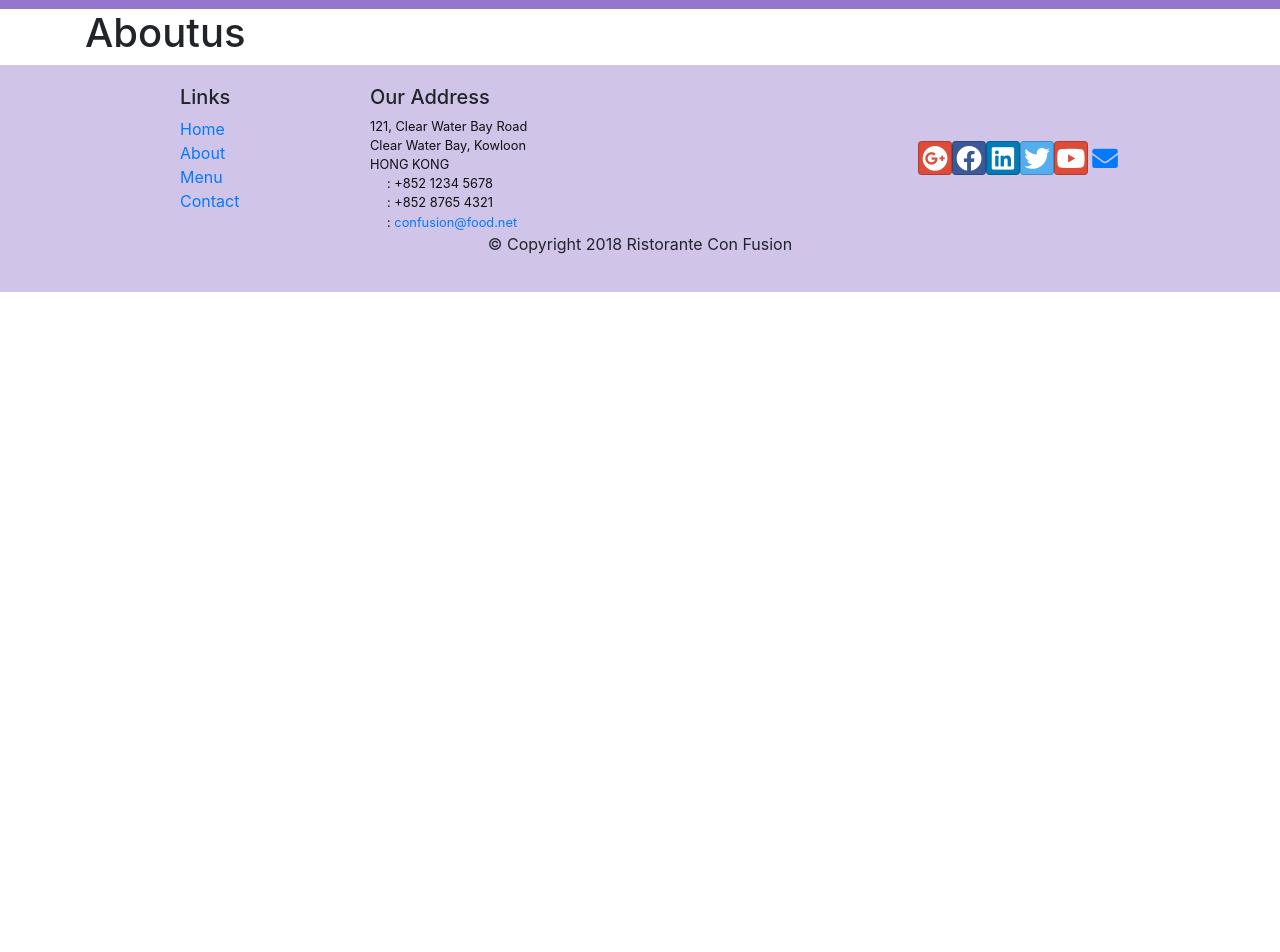
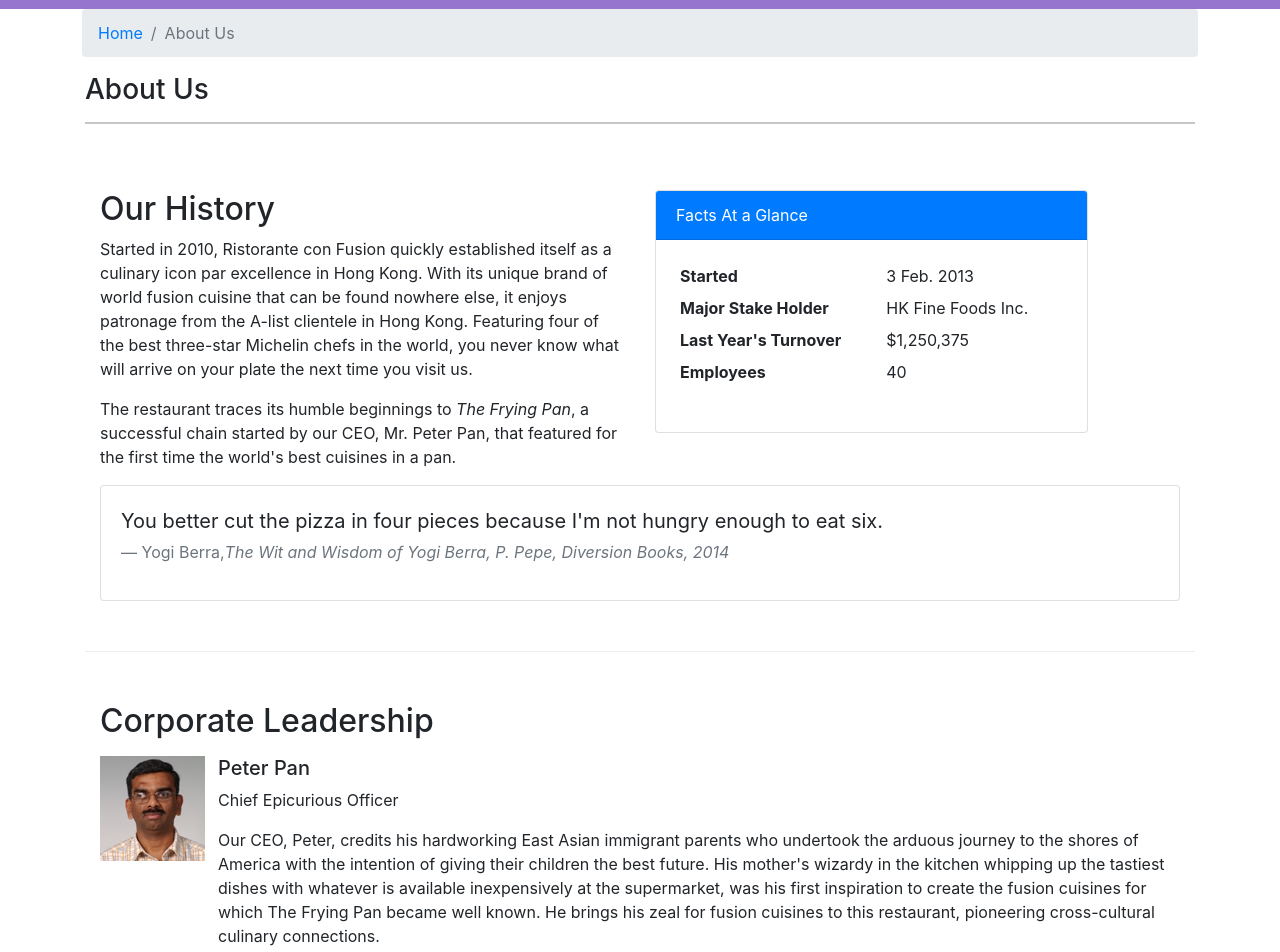
Before and after one commit to Dghost32/confusion-react, a React (Create React App) app: page /aboutus in a window 1280 px wide. Shown: the part 340-1292 px from the top of the page. Before the commit the page ends 800 px from the top, so only its background shows below. Built offline with nearby package versions, Linux system fonts and the light colour scheme.

Commit message:
ASSIGNMENT 3

```diff
--- a/src/Components/Main.js
+++ b/src/Components/Main.js
@@ -30,7 +30,7 @@
           />
         </Route>
         <Route exact path="/aboutus">
-          <AboutUsPage />
+          <AboutUsPage leaders={LEADERS}/>
         </Route>
         <Route exact path="/menu">
           <MenuPage dishes={DISHES} />
--- a/src/Components/Pages/AboutUsPage.js
+++ b/src/Components/Pages/AboutUsPage.js
@@ -1,11 +1,109 @@
 import React from "react";
+import { Breadcrumb, Card, Media } from "react-bootstrap";
+import { Link } from "react-router-dom";
 
-let AboutUsPage = () => {
+let AboutUsPage = ({ leaders }) => {
+  const leadersList = leaders.map((leader) => (
+    <LeaderCard key={leader.id} leader={leader} />
+  ));
+
   return (
     <div className="container">
-      <h1>Aboutus</h1>
+      <div className="row">
+        <Breadcrumb>
+          <Link className="breadcrumb-item" to="/">
+            Home
+          </Link>
+          <Breadcrumb.Item active>About Us</Breadcrumb.Item>
+        </Breadcrumb>
+        <div className="col-12">
+          <h3>About Us</h3>
+          <hr />
+        </div>
+      </div>
+      <div className="row row-content">
+        <div className="col-12 col-md-6">
+          <h2>Our History</h2>
+          <p>
+            Started in 2010, Ristorante con Fusion quickly established itself as
+            a culinary icon par excellence in Hong Kong. With its unique brand
+            of world fusion cuisine that can be found nowhere else, it enjoys
+            patronage from the A-list clientele in Hong Kong. Featuring four of
+            the best three-star Michelin chefs in the world, you never know what
+            will arrive on your plate the next time you visit us.
+          </p>
+          <p>
+            The restaurant traces its humble beginnings to{" "}
+            <em>The Frying Pan</em>, a successful chain started by our CEO, Mr.
+            Peter Pan, that featured for the first time the world's best
+            cuisines in a pan.
+          </p>
+        </div>
+        <div className="col-12 col-md-5">
+          <Card>
+            <Card.Header className="bg-primary text-white">
+              Facts At a Glance
+            </Card.Header>
+            <Card.Body>
+              <dl className="row p-1">
+                <dt className="col-6">Started</dt>
+                <dd className="col-6">3 Feb. 2013</dd>
+                <dt className="col-6">Major Stake Holder</dt>
+                <dd className="col-6">HK Fine Foods Inc.</dd>
+                <dt className="col-6">Last Year's Turnover</dt>
+                <dd className="col-6">$1,250,375</dd>
+                <dt className="col-6">Employees</dt>
+                <dd className="col-6">40</dd>
+              </dl>
+            </Card.Body>
+          </Card>
+        </div>
+        <div className="col-12">
+          <Card>
+            <Card.Body className="bg-faded">
+              <blockquote className="blockquote">
+                <p className="mb-0">
+                  You better cut the pizza in four pieces because I'm not hungry
+                  enough to eat six.
+                </p>
+                <footer className="blockquote-footer mt-1">
+                  Yogi Berra,
+                  <cite title="Source Title">
+                    The Wit and Wisdom of Yogi Berra, P. Pepe, Diversion Books,
+                    2014
+                  </cite>
+                </footer>
+              </blockquote>
+            </Card.Body>
+          </Card>
+        </div>
+      </div>
+      <div className="row row-content">
+        <div className="col-12">
+          <h2>Corporate Leadership</h2>
+        </div>
+        {leadersList}
+      </div>
     </div>
   );
 };
 
+let LeaderCard = ({ leader }) => {
+  const { image, name, designation, description } = leader;
+  return (
+    <Media className="col-12 mt-2">
+      <img className="mr-3" src={image} alt={name} />
+      <Media.Body>
+        <div className="row">
+          <h5>{name}</h5>
+          <p>{designation}</p>
+        </div>
+        <div className="row">
+          <p>{description}</p>
+        </div>
+      </Media.Body>
+    </Media>
+  );
+};
+
 export default AboutUsPage;
--- a/src/Components/Pages/ContactUsPage.js
+++ b/src/Components/Pages/ContactUsPage.js
@@ -7,9 +7,9 @@
     <div className="container">
       <div className="row">
         <Breadcrumb className="col-12">
-          <Breadcrumb.Item>
-            <Link to="/">Home</Link>
-          </Breadcrumb.Item>
+          <Link className="breadcrumb-item" to="/">
+            Home
+          </Link>
           <Breadcrumb.Item active>Contact us</Breadcrumb.Item>
         </Breadcrumb>
         <div className="col-12">
```
